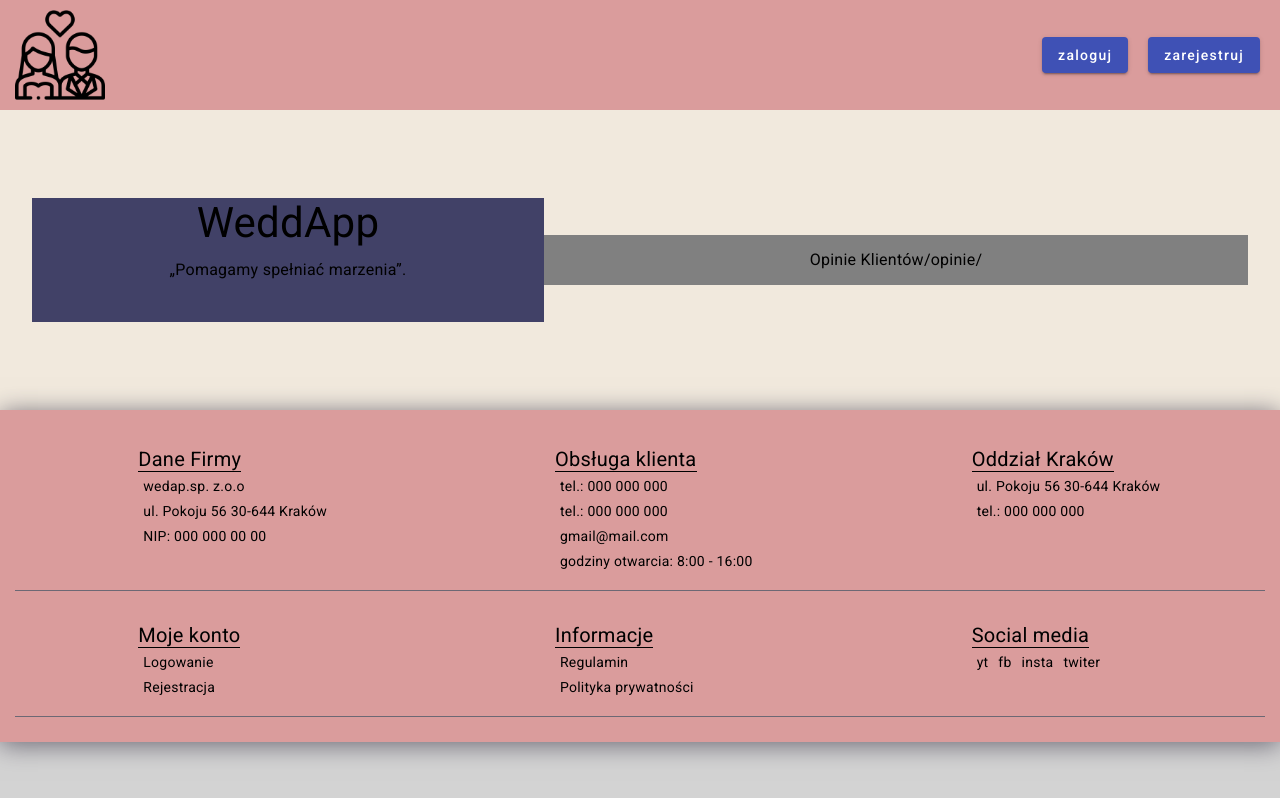
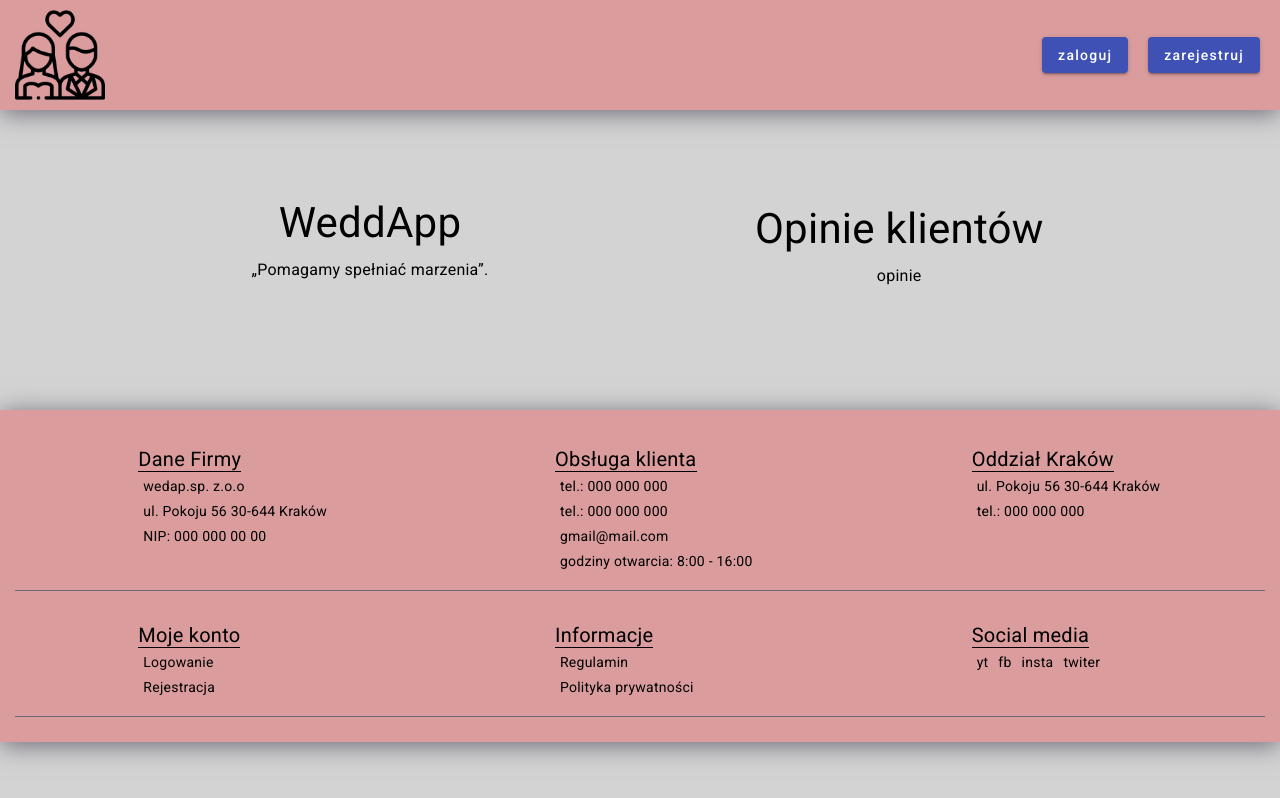
Before and after one commit to Dlugolecka/wedApp, an Angular app: page /home in a window 1280 px wide. Built offline with nearby package versions, Linux system fonts and the light colour scheme.

Commit message:
Fix home page

```diff
--- a/src/app/app.module.ts
+++ b/src/app/app.module.ts
@@ -8,6 +8,8 @@ import { FooterComponent } from './core/components/footer/footer.component';
 import { PageNotFoundComponent } from './core/pages/page-not-found/page-not-found.component';
 import { MatButtonModule } from '@angular/material/button';
 import { HomeComponent } from './core/pages/home/home.component';
+import { OpinionsComponent } from './core/components/opinions/opinions.component';
+import { ContentComponent } from './core/components/content/content.component';
 
 @NgModule({
   declarations: [
@@ -16,6 +18,8 @@ import { HomeComponent } from './core/pages/home/home.component';
     FooterComponent,
     PageNotFoundComponent,
     HomeComponent,
+    OpinionsComponent,
+    ContentComponent,
   ],
   imports: [BrowserModule, AppRoutingModule, MatButtonModule],
   providers: [],
--- /dev/null
+++ b/src/app/core/components/content/content.component.html
@@ -0,0 +1,6 @@
+<div class="main_content">
+  <div class="main_txt">
+    <p>WeddApp</p>
+    <p class="quote_txt">„Pomagamy spełniać marzenia”.</p>
+  </div>
+</div>
--- /dev/null
+++ b/src/app/core/components/content/content.component.scss
@@ -0,0 +1,26 @@
+.main_content {
+  height: 100%;
+  display: flex;
+  flex-flow: row nowrap;
+  justify-content: center;
+  align-items: center;
+}
+
+.main_txt {
+  display: flex;
+  flex-flow: column nowrap;
+  justify-content: center;
+  align-items: center;
+  font-size: 42px;
+  padding: 15px;
+  text-align: center;
+}
+
+.quote_txt {
+  display: flex;
+  flex-flow: row wrap;
+  font-size: 16px;
+  justify-content: center;
+  align-items: center;
+  padding: 15px;
+}
--- /dev/null
+++ b/src/app/core/components/opinions/opinions.component.html
@@ -0,0 +1,6 @@
+<div class="main_content">
+  <div class="main_txt">
+    <p>Opinie klientów</p>
+    <div class="quote_txt">opinie</div>
+  </div>
+</div>
--- /dev/null
+++ b/src/app/core/components/opinions/opinions.component.scss
@@ -0,0 +1,26 @@
+.main_content {
+  height: 100%;
+  display: flex;
+  flex-flow: row nowrap;
+  justify-content: center;
+  align-items: center;
+}
+
+.main_txt {
+  display: flex;
+  flex-flow: column nowrap;
+  justify-content: center;
+  align-items: center;
+  font-size: 42px;
+  padding: 15px;
+  text-align: center;
+}
+
+.quote_txt {
+  display: flex;
+  flex-flow: row wrap;
+  font-size: 16px;
+  justify-content: center;
+  align-items: center;
+  padding: 15px;
+}
--- a/src/app/core/pages/home/home.component.html
+++ b/src/app/core/pages/home/home.component.html
@@ -1,10 +1,4 @@
-<div class="main_content">
-  <div class="main_txt">
-    <p>WeddApp</p>
-    <p class="quote_txt">„Pomagamy spełniać marzenia”.</p>
-  </div>
-  <div class="opinions_txt">
-    <div>Opinie Klientów</div>
-    <div>/opinie/</div>
-  </div>
+<div class="flex">
+  <app-content> </app-content>
+  <app-opinions></app-opinions>
 </div>
--- a/src/app/core/pages/home/home.component.scss
+++ b/src/app/core/pages/home/home.component.scss
@@ -1,40 +1,5 @@
-.main_content {
-  background-color: #f1e9dd;
+.flex {
   height: 100%;
   display: flex;
-  flex-flow: row nowrap;
-  justify-content: center;
-  align-items: center;
+  justify-content: space-evenly;
 }
-
-.main_txt {
-  background-color: rgb(65, 65, 103);
-  width: 40%;
-  display: flex;
-  flex-flow: column nowrap;
-  justify-content: center;
-  align-items: center;
-  font-size: 42px;
-  padding: 15px;
-  text-align: center;
-}
-
-.quote_txt {
-  display: flex;
-  flex-flow: row wrap;
-  font-size: 16px;
-  justify-content: center;
-  align-items: center;
-  padding: 15px;
-}
-
-.opinions_txt {
-  width: 55%;
-  background-color: gray;
-  display: flex;
-  flex-flow: row wrap;
-  font-size: 16px;
-  justify-content: center;
-  align-items: center;
-  padding: 15px;
-}
```
Also changed, not shown: src/app/core/components/content/content.component.ts (added, +10 -0 lines), src/app/core/components/opinions/opinions.component.ts (added, +10 -0 lines), 2 other files (tests, documents, lock files or other folders).
